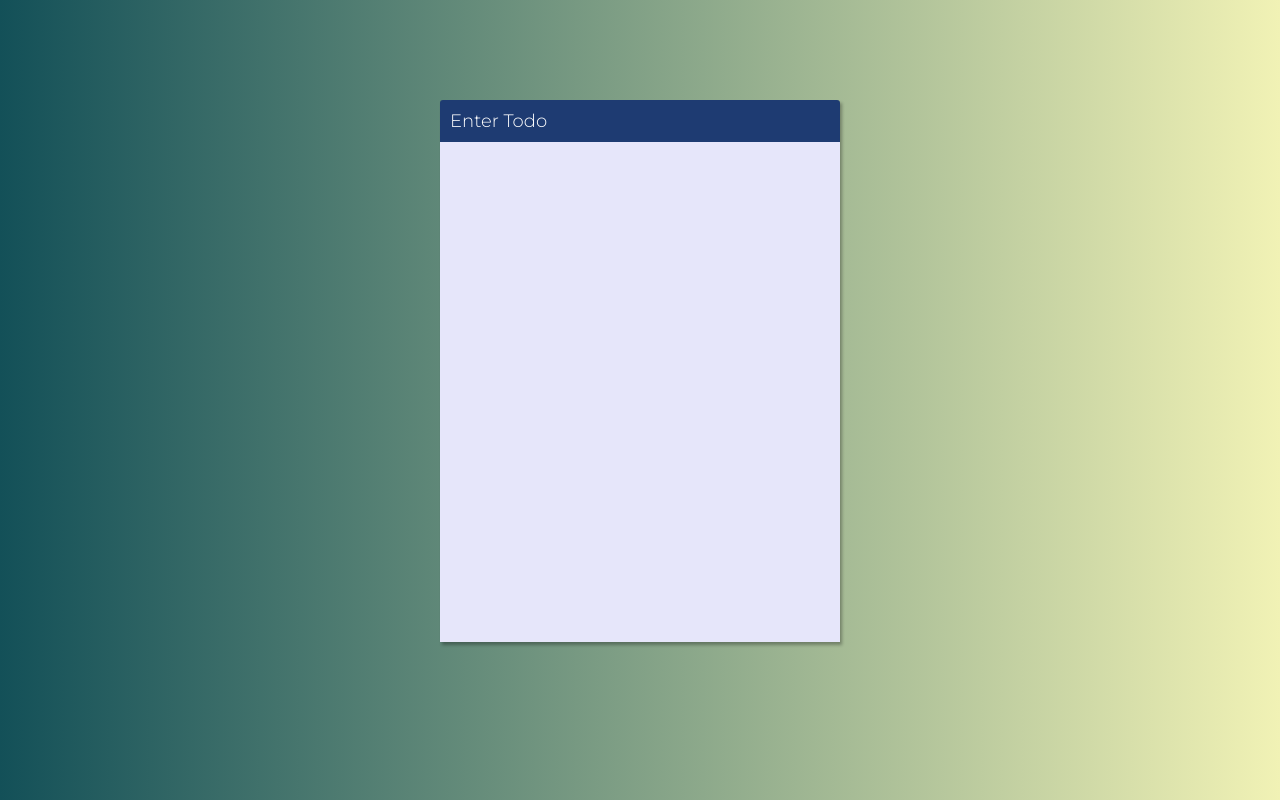
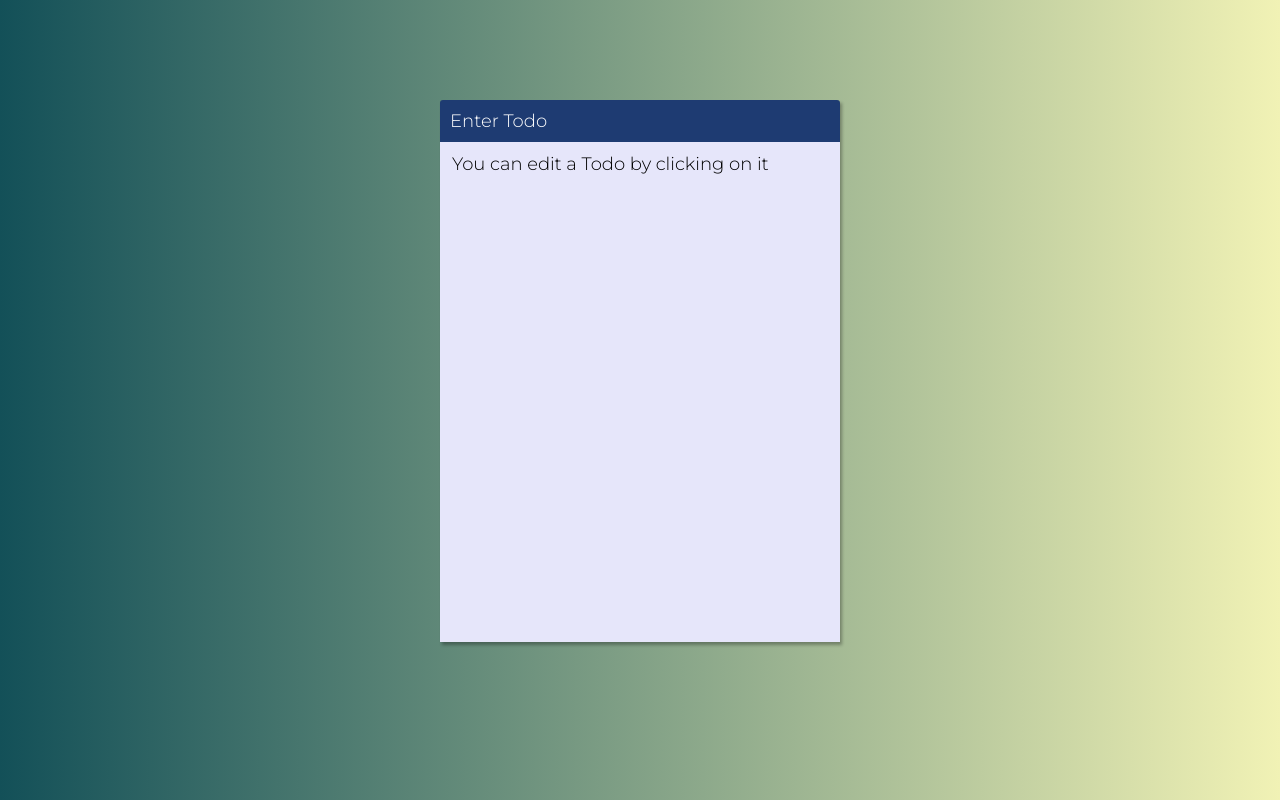
Before and after one commit to gectokot/absolutely-unique-todo, a React (Create React App) app: page / in a window 1280 px wide. Built offline with nearby package versions, Linux system fonts and the light colour scheme; some icons are missing.

Commit message:
some styling and tweaks

```diff
--- a/src/components/List.jsx
+++ b/src/components/List.jsx
@@ -18,7 +18,7 @@ const TodoList = styled.ul`
 `;
 
 function List() {
-  const [items, setItems] = useState([]);
+  const [items, setItems] = useState([{value: "You can edit a Todo by clicking on it", id: 1},]);
   const [value, setValue] = useState("");
   const [editedText, setEditedText] = useState("");
 
@@ -27,7 +27,6 @@ function List() {
     if (localStorage.length !== 0)
       setItems(JSON.parse(localStorage.getItem("items")));
   }, []);
-
   useEffect(() => {
     localStorage.setItem("items", JSON.stringify(items));
   }, [items]);
@@ -51,7 +50,7 @@ function List() {
     setEditedText(e.target.value);
   };
 
-  //sets editexText state to items's value on click
+  //handleChange but for editing
   const changeState = e => {
     setEditedText(e.target.value)
   }
--- a/src/components/TodoItem.jsx
+++ b/src/components/TodoItem.jsx
@@ -13,6 +13,11 @@ const Todo = styled.li`
   display: flex;
   justify-content: space-between;
   overflow-wrap: anywhere;
+  transition: background 0.2s;
+  &:hover{
+    background: #cfcfff;
+  }
+
 `;
 
 const Item = styled.input`
@@ -20,10 +25,10 @@ const Item = styled.input`
   font-size: 18px;
   background: #e6e6fa;
   border: none;
-  width: 100%;
-  &::placeholder {
-    font-size: 18px;
-    color: black;
+  width: 350px;
+  transition: background 0.2s;
+  ${Todo}:hover & {
+    background: #cfcfff;
   }
 `;
 
@@ -42,13 +47,11 @@ const DeleteButton = styled.span`
   }
 `;
 
-
-
 function TodoItem(props) {
   const sumbitAndDontReload = (e) => {
     e.preventDefault();
     props.submitEdited(props.id);
-  }
+  };
 
   return (
     <Todo>
@@ -63,7 +66,7 @@ function TodoItem(props) {
         />
       </form>
       <DeleteButton>
-        <Trash size="32" onClick={() => props.deleteItem(props.id)} />
+        <Trash size="32" onClick={() => props.deleteItem(props.id)} style={{alignSelf: 'center'}}  />
       </DeleteButton>
     </Todo>
   );
```
Also changed, not shown: 1 other file (tests, documents, lock files or other folders).
